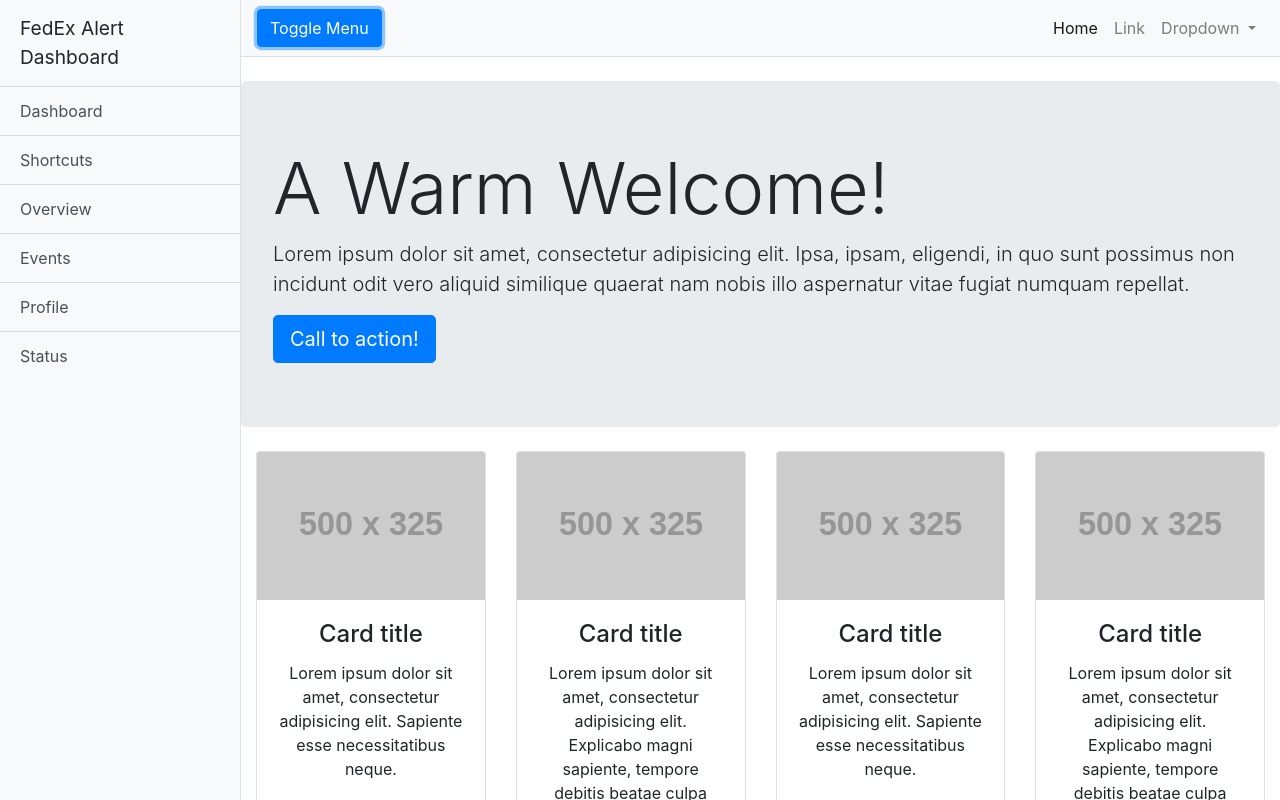
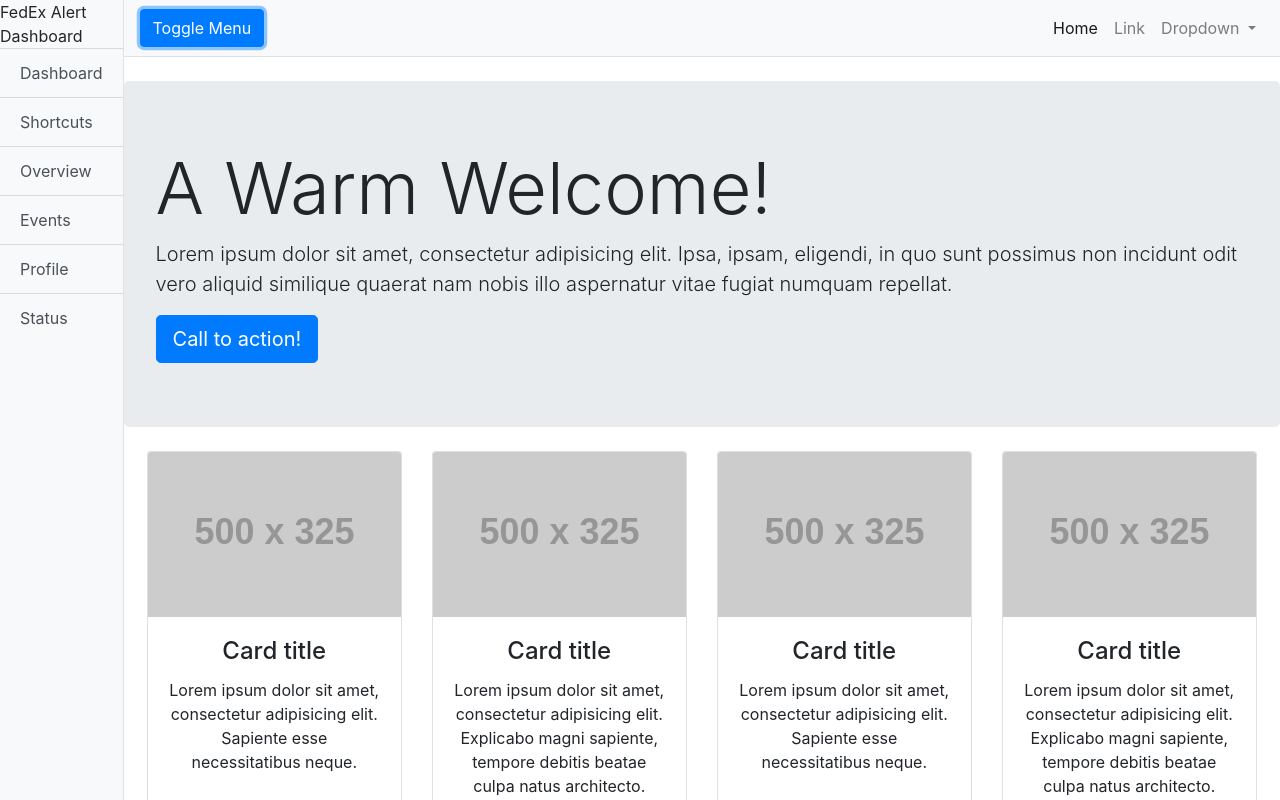
Before and after one commit to wak49/HCI-Alert-Dash, a website: page index.html in a window 1280 px wide. Both pictures are taken after a click on the button "Toggle Menu". Shown: the top 800 px of the page. Drawn offline with Linux system fonts and the light colour scheme; placeholder pictures from the web are drawn by us.

Commit message:
Add files via upload

```diff
--- a/index.html
+++ b/index.html
@@ -8,13 +8,13 @@
   <meta name="description" content="">
   <meta name="author" content="">
 
-  <title>Heroic Features - Start Bootstrap Template</title>
+  <title>FedEx - Alert Dashboard</title>
 
   <!-- Bootstrap core CSS -->
   <link href="vendor/bootstrap/css/bootstrap.min.css" rel="stylesheet">
 
   <!-- Custom styles for this template -->
-  <link href="css/heroic-features.css" rel="stylesheet">
+  <link href="css/alert_dash.css" rel="stylesheet">
 
 </head>
 
@@ -206,10 +206,6 @@
 <!-- /#wrapper -->
 <!--END SIDEBAR-->
 
-
-
-
-
   <!-- Footer -->
   <footer class="py-5 bg-dark">
     <div class="container">
@@ -222,6 +218,14 @@
   <script src="vendor/jquery/jquery.min.js"></script>
   <script src="vendor/bootstrap/js/bootstrap.bundle.min.js"></script>
 
+  <!-- Menu Toggle Script -->
+  <script>
+    $("#menu-toggle").click(function(e) {
+      e.preventDefault();
+      $("#wrapper").toggleClass("toggled");
+    });
+  </script>
+
 </body>
 
 </html>
```
